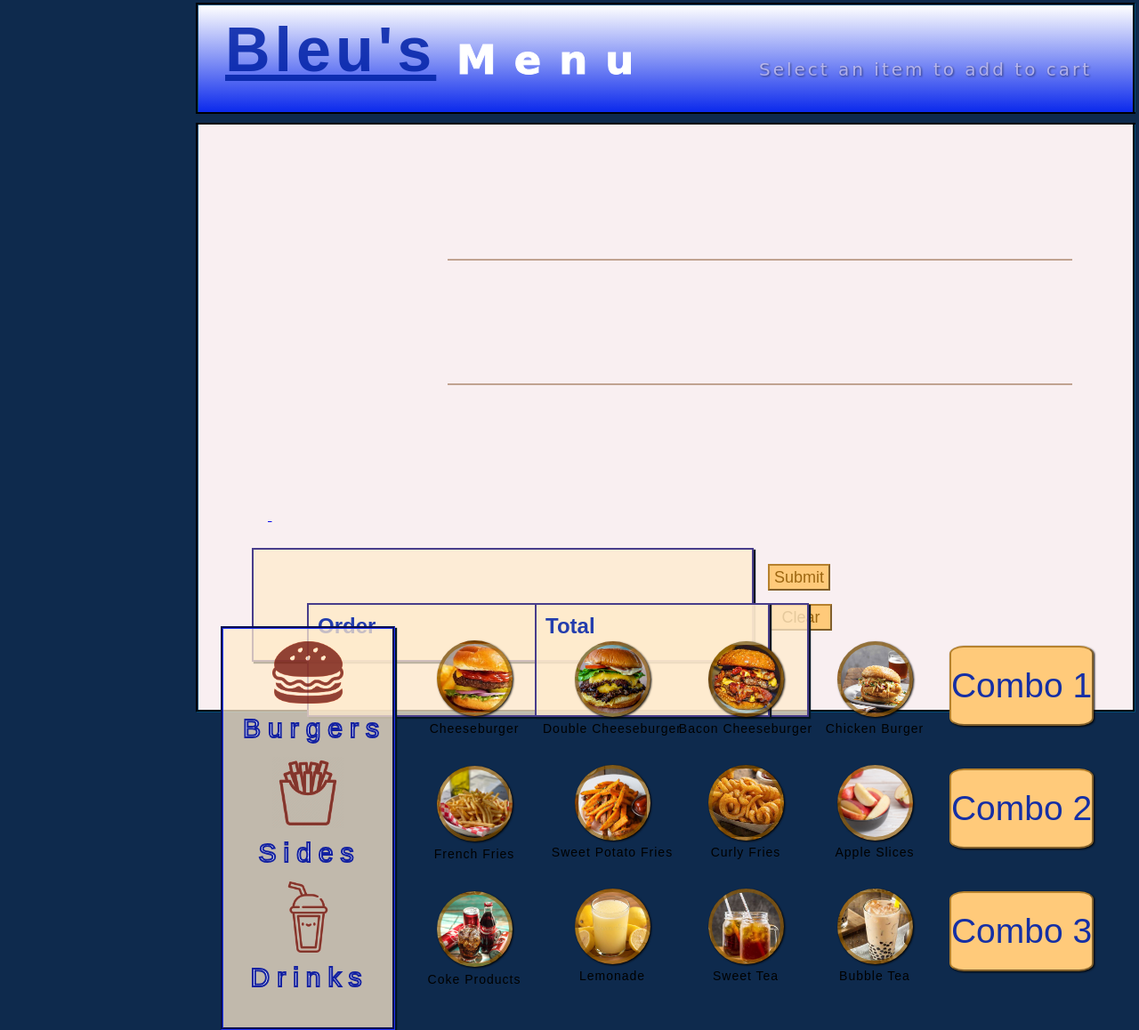
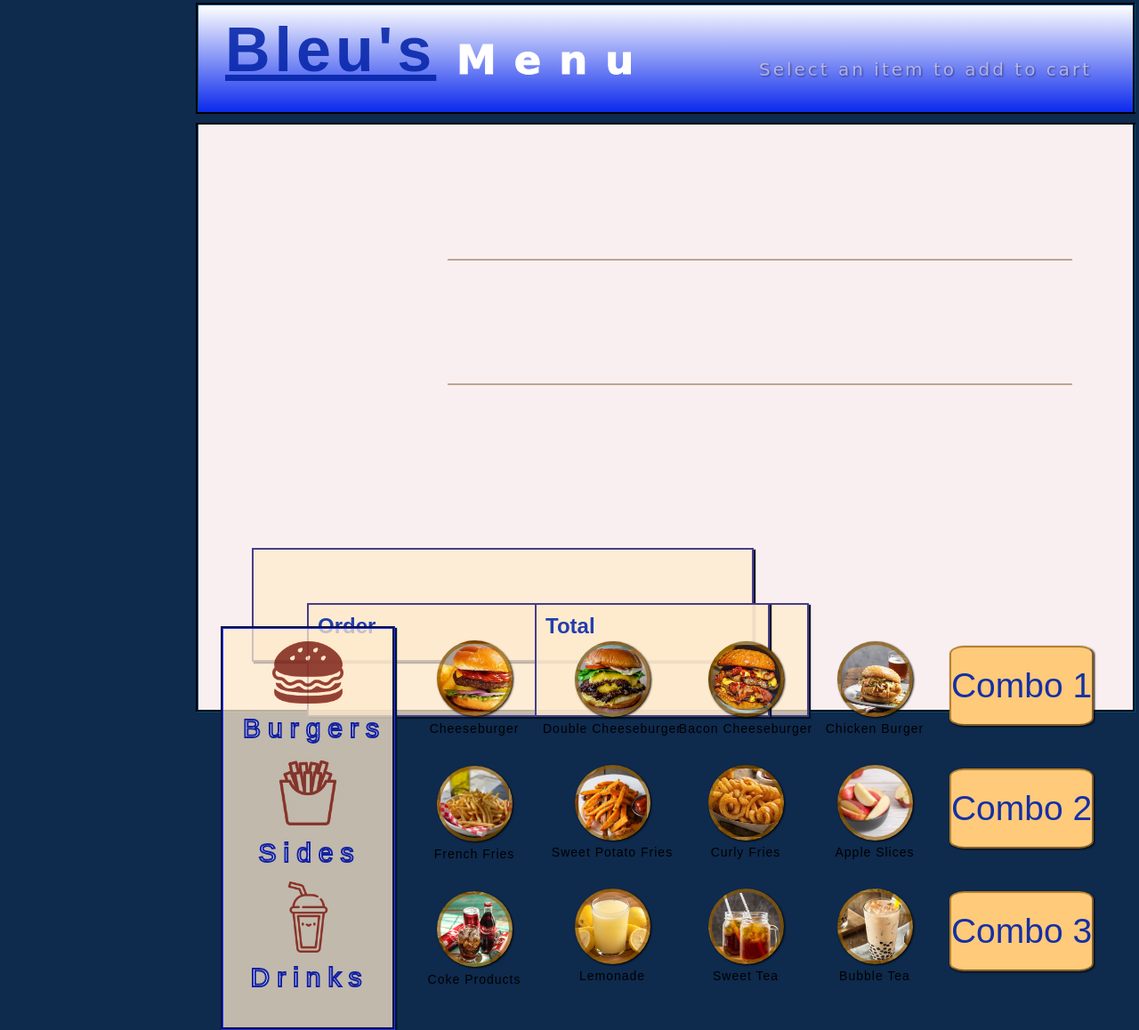
Before and after one commit to GMj86/flaskapp-borger, a Flask app: page / in a window 1280 px wide; the page is wider, and only the part inside the window is pictured. Shown: that part at 89% size. Run offline with Flask 2, Linux system fonts and the light colour scheme.

Commit message:
Update some.html

```diff
--- a/templates/some.html
+++ b/templates/some.html
@@ -30,12 +30,6 @@
                 </div>
             </div>
             <div class="cartbox">
-            <a href="anotherpage.html">
-            <button class="button1">Submit</button>
-            </a>
-            <a href="anotherpage.html">
-            <button class="button2">Clear</button>
-            </a>
             <div class="cart">
                 <div class="cart">
                     <h2>Order</h2>
```
